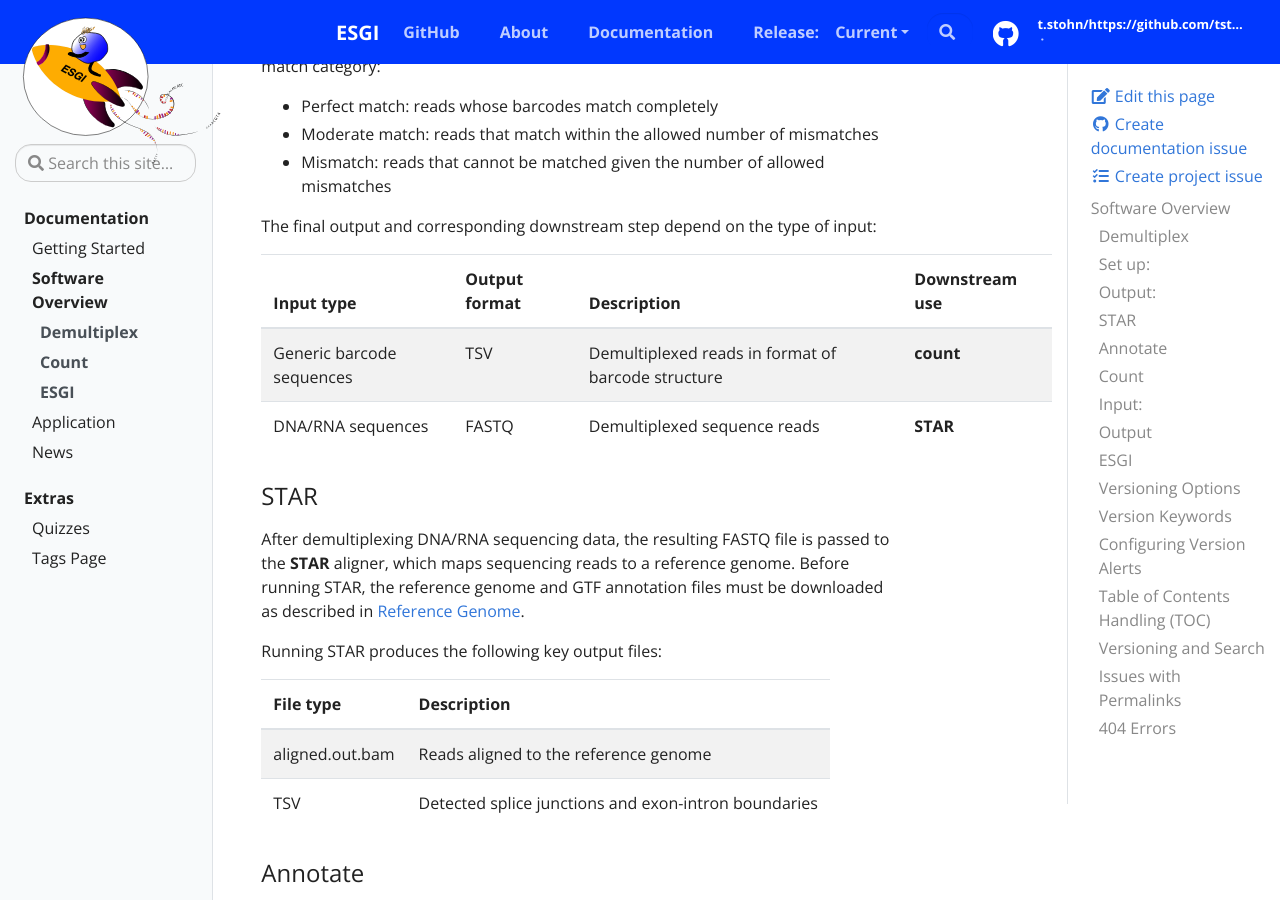
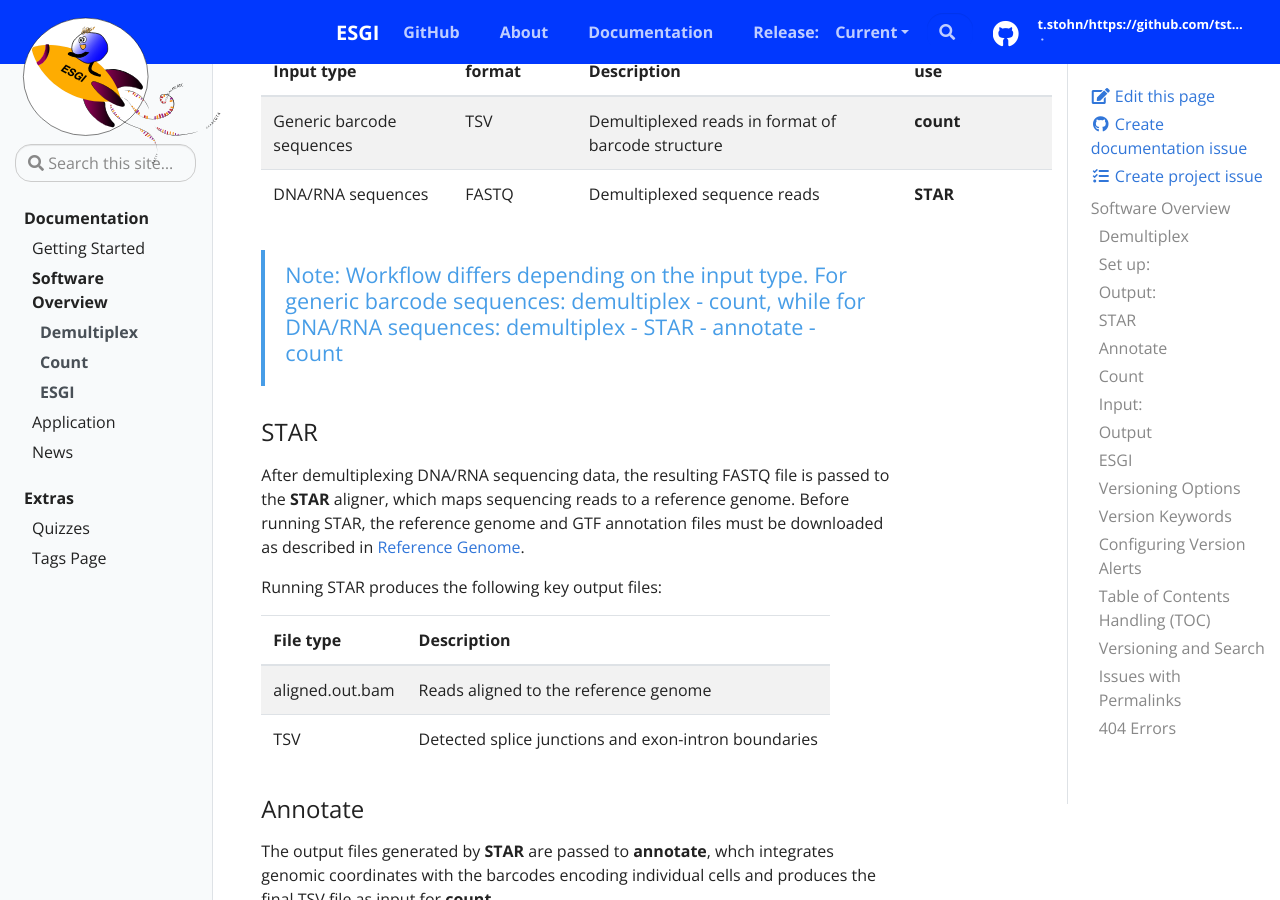
Before and after one commit to tstohn/ESGI.documentation, a Jekyll site: the page built from _docs/software-overview.md, in a window 1280 px wide and 900 px high, scrolled down 2244 px. Built offline with Jekyll 4.4.1, drawn with Linux system fonts in a browser that asks for light colours; some of the changed text lies outside the part shown.

Commit message:
add note at end of output

```diff
--- a/_docs/software-overview.md
+++ b/_docs/software-overview.md
@@ -9,10 +9,6 @@ description: How to turn on and use versioning
 
 ## Demultiplex
 Demultiplex assigns sequencing reads to their barcode-encoded single-cell and feature of origin. It supports a wide range of barcode designs within a single experiment, including  barcodes of varying lengths and modality-specific patterns. The tool also allows for mismatches in the barcode patterns arising from insertions, deletions, and substitutions. For generic barcode sequences that encode cell and feature identities, the barcode structure must be specified. This structure is defined by positional barcode patterns, including the number of mismatches allowed for per pattern. When the barcode pattern encodes a gene or transcripts, **ESGI** calls the **STAR** aligner to map these reads to a reference genome, after which **annotate** is used to add the STAR-derived genomic informatiom to the output.
-
-{% include alert.html type="info" title="Workflow Generic barcode sequences: **demultiplex** --> **count**" %}
-
-{% include alert.html type="info" title="Workflow DNA/RNA sequences: **demultiplex** --> **STAR** --> **annotate** --> **count**" %}
 
 ### Set up:
 To demultiplex barcode sequences, you need the following input files:
@@ -60,6 +56,8 @@ The final output and corresponding downstream step depend on the type of input:
 | ---------- | ------------- | ----------- | -------------- |
 | Generic barcode sequences | TSV | Demultiplexed reads in format of barcode structure| **count**
 | DNA/RNA sequences | FASTQ | Demultiplexed sequence reads | **STAR**
+
+{% include alert.html type="info" title=" Note: Workflow differs depending on the input type. For generic barcode sequences: demultiplex - count, while for DNA/RNA sequences: demultiplex - STAR - annotate - count" %}
 
 ### STAR
 After demultiplexing DNA/RNA sequencing data, the resulting FASTQ file is passed to the **STAR** aligner, which maps sequencing reads to a reference genome. Before running STAR, the reference genome and GTF annotation files must be downloaded as described in [Reference Genome](getting-started#reference-genome).
```
